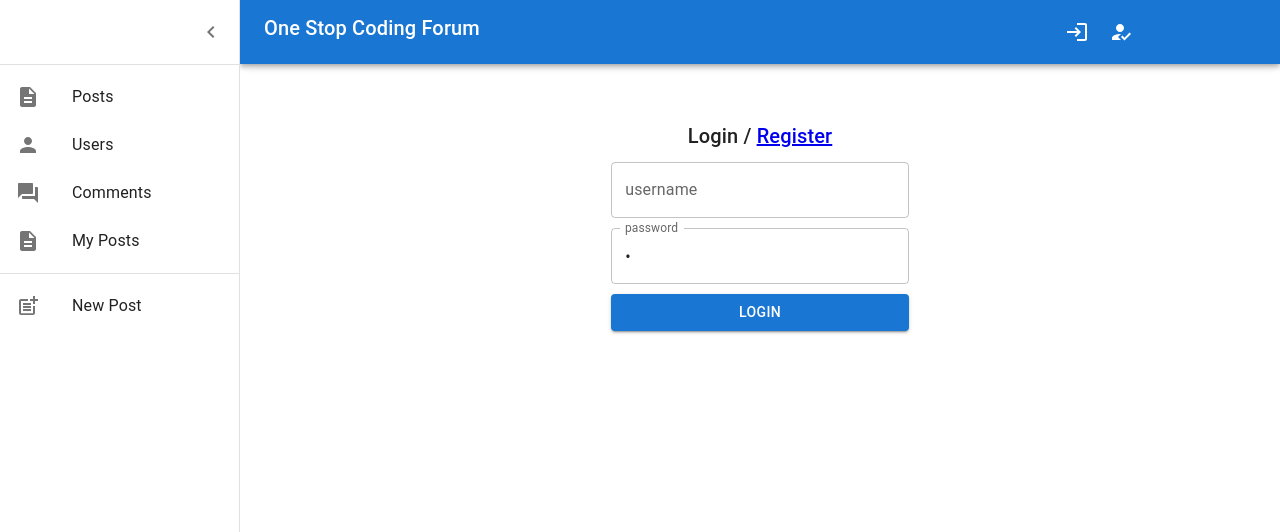
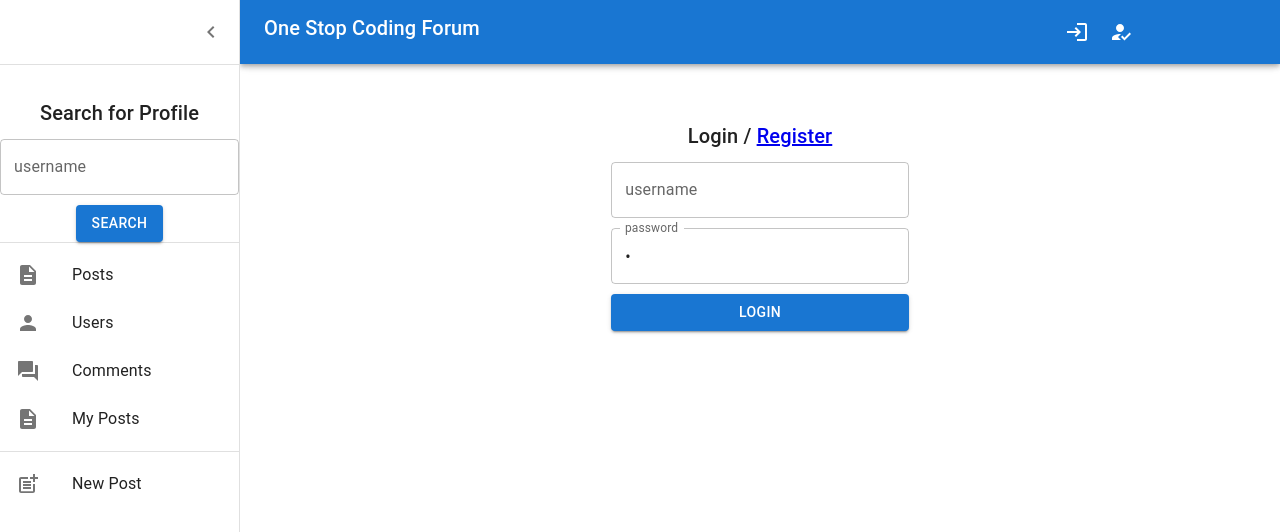
Before and after one commit to OneStopCoding/graphql_front, a React (Create React App) app: page /login in a window 1280 px wide. Both pictures are taken after a click on the button 32 px from the left and 32 px from the top of the page. Shown: the top 532 px of the page. Built offline with nearby package versions, Linux system fonts and the light colour scheme.

Commit message:
implemented search functionality for profiles

```diff
--- a/src/App.tsx
+++ b/src/App.tsx
@@ -13,6 +13,7 @@ import AllPosts from "./components/posts/AllPosts";
 import ProfileComponent from "./components/profile/profile";
 import CreateProfile from "./components/profile/addProfile";
 import {useAuth} from "./components/common/AuthProvider";
+import SearchResults from "./components/common/layout/searchbar/searchResults";
 
 function App() {
     const authContext = useAuth()
@@ -27,6 +28,7 @@ function App() {
                 <Route path="/unauthorized" element={<div>You have no access to this function</div>}/>
                 <Route path="/comments" element={<ProfileComponent/>}/>
                 <Route path="/posts" element={<PostContainer/>}/>
+                <Route path="/searchResults/:username" element={<SearchResults />} />
 
                 <Route element={<RequireAuth roles={["ROLE_ADMIN", "ROLE_USER"]}/>}>
                     <Route path="/add_post" element={<AddPost/>}/>
--- a/src/components/common/layout/Header.tsx
+++ b/src/components/common/layout/Header.tsx
@@ -13,6 +13,7 @@ import LogoutIcon from "@mui/icons-material/Logout";
 import RegisterIcon from '@mui/icons-material/HowToReg'
 import {Link} from "react-router-dom";
 import {useAuth} from "../AuthProvider";
+import SearchBar from "./searchbar/searchbar";
 
 interface AppBarProps extends MuiAppBarProps {
     open?: boolean;
@@ -76,6 +77,7 @@ const Header: FC<Props> = ({open, handleDrawerOpen}) => {
                         <Typography variant="h6" noWrap component="div">
                             One Stop Coding Forum
                         </Typography>
+
                         <Box>
                             {authContext?.user == null ? (
                                 <>
--- a/src/components/common/layout/index.tsx
+++ b/src/components/common/layout/index.tsx
@@ -12,6 +12,7 @@ import ChevronRightIcon from '@mui/icons-material/ChevronRight';
 import {Link, Outlet} from "react-router-dom";
 import AddPostIcon from "@mui/icons-material/PostAdd"
 import {Divider, Drawer, List, ListItem, ListItemButton, ListItemIcon, ListItemText} from "@mui/material";
+import SearchBar from "./searchbar/searchbar";
 
 const drawerWidth = 240
 
@@ -110,6 +111,9 @@ const Layout: React.FC<{}> = () => {
                     </IconButton>
                 </DrawerHeader>
                 <Divider/>
+
+                        <SearchBar />
+                  <Divider />
                 <List>
                     {drawerOptions.map((option) => (
                         <ListItem key={option.text} disablePadding>
--- /dev/null
+++ b/src/components/common/layout/searchbar/searchResults.tsx
@@ -0,0 +1,20 @@
+import {useGetProfileByUsernameQuery} from "../../../../generated/graphql";
+import {useParams} from "react-router-dom";
+import Loader from "../../Loader";
+import ProfileDetails from "../../../profile/profileContainer";
+
+const SearchResults = () => {
+    const param = useParams().username || ""
+    const {data, loading, error} = useGetProfileByUsernameQuery({
+        variables: {
+            username: param
+        }
+    })
+    return <>
+        {loading && <Loader open={loading} />}
+        {data?.getProfileByUsername && <ProfileDetails profile={data.getProfileByUsername} nrOfPosts={3} />}
+        {error?.message && error.message}
+    </>
+}
+
+export default SearchResults
--- /dev/null
+++ b/src/components/common/layout/searchbar/searchbar.tsx
@@ -0,0 +1,58 @@
+import * as yup from "yup";
+import {useGetProfileByUsernameQuery} from "../../../../generated/graphql";
+import {Link, useLocation, useNavigate} from "react-router-dom";
+import {useAuth} from "../../AuthProvider";
+import {useEffect} from "react";
+import {replace, useFormik} from "formik";
+import Box from "@mui/material/Box";
+import Typography from "@mui/material/Typography";
+import {Alert, Button, TextField} from "@mui/material";
+import Loader from "../../Loader";
+import SearchResults from "./searchResults";
+
+const validationSchema = yup.object({
+    username: yup.string().required("Please enter a username")
+})
+
+
+const SearchBar = () => {
+
+    const navigate = useNavigate()
+
+const searchForm = useFormik({
+
+        initialValues: {
+            username: ""
+        },
+        validationSchema,
+        onSubmit: (values) => {
+            navigate("/searchResults/" + values.username, {replace: true})
+
+        }
+    })
+    return (
+        <Box sx={{textAlign: 'center', marginTop: '2em'}}>
+            <Typography variant='h6'>Search for Profile</Typography>
+            <Box sx={{display: 'flex', justifyContent: 'center'}}>
+                <form onSubmit={searchForm.handleSubmit}>
+                    <TextField id='username'
+                               name="username"
+                               placeholder="Enter username"
+                               label="username"
+                               value={searchForm.values.username}
+                               onChange={searchForm.handleChange}
+                               onBlur={searchForm.handleBlur}
+                               variant={'outlined'}
+                               error={searchForm.touched.username && Boolean(searchForm.errors.username)}
+                               helperText={searchForm.touched.username && searchForm.errors.username}
+                               sx={{marginTop: "10px"}}/>
+
+                    <Button variant="contained" type="submit" sx={{marginTop: "10px"}}>Search</Button>
+
+                    {searchForm.errors.username && <Alert severity="error">{searchForm.errors.username}, Please try again!</Alert>}
+                </form>
+            </Box>
+        </Box>
+    )
+}
+export default SearchBar
--- a/src/components/posts/postItem.tsx
+++ b/src/components/posts/postItem.tsx
@@ -2,8 +2,8 @@ import React, {FC, useEffect, useState} from "react";
 import {Button, Card, CardActionArea, CardActions, CardContent, Divider} from "@mui/material";
 import Typography from "@mui/material/Typography";
 import {Post, useAddCommentMutation} from "../../generated/graphql";
-import CommentList from "../common/comments/CommentList";
-import AddComment from "../common/comments/addComment";
+import CommentList from "./comments/CommentList";
+import AddComment from "./comments/addComment";
 
 interface  Props{
     post: Post
--- a/src/generated/graphql.tsx
+++ b/src/generated/graphql.tsx
@@ -142,7 +142,7 @@ export type PostIn = {
 export type Profile = {
   __typename?: 'Profile';
   bio?: Maybe<Scalars['String']['output']>;
-  firstname?: Scalars['String']['output'];
+  firstname?: Maybe<Scalars['String']['output']>;
   followers?: Maybe<Array<Maybe<User>>>;
   images?: Maybe<Array<Maybe<Scalars['String']['output']>>>;
   lastname?: Maybe<Scalars['String']['output']>;
@@ -173,10 +173,16 @@ export type Query = {
   allPosts: Array<Maybe<Post>>;
   allUsers: Array<Maybe<User>>;
   getProfile?: Maybe<Profile>;
+  getProfileByUsername?: Maybe<Profile>;
   helloWorld: Scalars['String']['output'];
   postsForUser?: Maybe<Array<Maybe<Post>>>;
   recentPost?: Maybe<Array<Maybe<Post>>>;
   userByUsername?: Maybe<User>;
+};
+
+
+export type QueryGetProfileByUsernameArgs = {
+  username: Scalars['String']['input'];
 };
 
 
@@ -317,6 +323,13 @@ export type AllPostsQueryVariables = Exact<{ [key: string]: never; }>;
 
 
 export type AllPostsQuery = { __typename?: 'Query', allPosts: Array<{ __typename?: 'Post', id: string, title: string, body: string, images?: Array<string | null> | null, author: { __typename?: 'User', username: string }, comments: Array<{ __typename?: 'Comment', text: string, author: { __typename?: 'User', username: string } } | null> } | null> };
+
+export type GetProfileByUsernameQueryVariables = Exact<{
+  username: Scalars['String']['input'];
+}>;
+
+
+export type GetProfileByUsernameQuery = { __typename?: 'Query', getProfileByUsername?: { __typename: 'Profile', firstname?: string | null, lastname?: string | null, profilePic?: string | null, images?: Array<string | null> | null, bio?: string | null, user: { __typename: 'User', email: string, username: string, password: string, roles?: string | null }, location?: { __typename?: 'Location', city?: { __typename?: 'City', name: string } | null, provence?: { __typename?: 'Provence', name: string } | null, country?: { __typename?: 'Country', name: string } | null } | null, socials?: { __typename?: 'Socials', website?: string | null, github?: string | null, twitter?: string | null, instagram?: string | null, fb?: string | null } | null } | null };
 
 
 export const LoginDocument = gql`
@@ -856,3 +869,71 @@ export type AllPostsQueryHookResult = ReturnType<typeof useAllPostsQuery>;
 export type AllPostsLazyQueryHookResult = ReturnType<typeof useAllPostsLazyQuery>;
 export type AllPostsSuspenseQueryHookResult = ReturnType<typeof useAllPostsSuspenseQuery>;
 export type AllPostsQueryResult = Apollo.QueryResult<AllPostsQuery, AllPostsQueryVariables>;
+export const GetProfileByUsernameDocument = gql`
+    query getProfileByUsername($username: String!) {
+  getProfileByUsername(username: $username) {
+    firstname
+    lastname
+    profilePic
+    images
+    user {
+      email
+      username
+      password
+      roles
+    }
+    location {
+      city {
+        name
+      }
+      provence {
+        name
+      }
+      country {
+        name
+      }
+    }
+    socials {
+      website
+      github
+      twitter
+      instagram
+      fb
+    }
+    bio
+  }
+}
+    `;
+
+/**
+ * __useGetProfileByUsernameQuery__
+ *
+ * To run a query within a React component, call `useGetProfileByUsernameQuery` and pass it any options that fit your needs.
+ * When your component renders, `useGetProfileByUsernameQuery` returns an object from Apollo Client that contains loading, error, and data properties
+ * you can use to render your UI.
+ *
+ * @param baseOptions options that will be passed into the query, supported options are listed on: https://www.apollographql.com/docs/react/api/react-hooks/#options;
+ *
+ * @example
+ * const { data, loading, error } = useGetProfileByUsernameQuery({
+ *   variables: {
+ *      username: // value for 'username'
+ *   },
+ * });
+ */
+export function useGetProfileByUsernameQuery(baseOptions: Apollo.QueryHookOptions<GetProfileByUsernameQuery, GetProfileByUsernameQueryVariables>) {
+        const options = {...defaultOptions, ...baseOptions}
+        return Apollo.useQuery<GetProfileByUsernameQuery, GetProfileByUsernameQueryVariables>(GetProfileByUsernameDocument, options);
+      }
+export function useGetProfileByUsernameLazyQuery(baseOptions?: Apollo.LazyQueryHookOptions<GetProfileByUsernameQuery, GetProfileByUsernameQueryVariables>) {
+          const options = {...defaultOptions, ...baseOptions}
+          return Apollo.useLazyQuery<GetProfileByUsernameQuery, GetProfileByUsernameQueryVariables>(GetProfileByUsernameDocument, options);
+        }
+export function useGetProfileByUsernameSuspenseQuery(baseOptions?: Apollo.SuspenseQueryHookOptions<GetProfileByUsernameQuery, GetProfileByUsernameQueryVariables>) {
+          const options = {...defaultOptions, ...baseOptions}
+          return Apollo.useSuspenseQuery<GetProfileByUsernameQuery, GetProfileByUsernameQueryVariables>(GetProfileByUsernameDocument, options);
+        }
+export type GetProfileByUsernameQueryHookResult = ReturnType<typeof useGetProfileByUsernameQuery>;
+export type GetProfileByUsernameLazyQueryHookResult = ReturnType<typeof useGetProfileByUsernameLazyQuery>;
+export type GetProfileByUsernameSuspenseQueryHookResult = ReturnType<typeof useGetProfileByUsernameSuspenseQuery>;
+export type GetProfileByUsernameQueryResult = Apollo.QueryResult<GetProfileByUsernameQuery, GetProfileByUsernameQueryVariables>;
```
Also changed, not shown: graphql.schema.json, src/components/posts/comments/CommentItem.tsx (renamed from src/components/common/comments/CommentItem.tsx), src/components/posts/comments/CommentList.tsx (renamed from src/components/common/comments/CommentList.tsx), src/components/posts/comments/addComment.tsx (renamed from src/components/common/comments/addComment.tsx), 1 other file (tests, documents, lock files or other folders).
